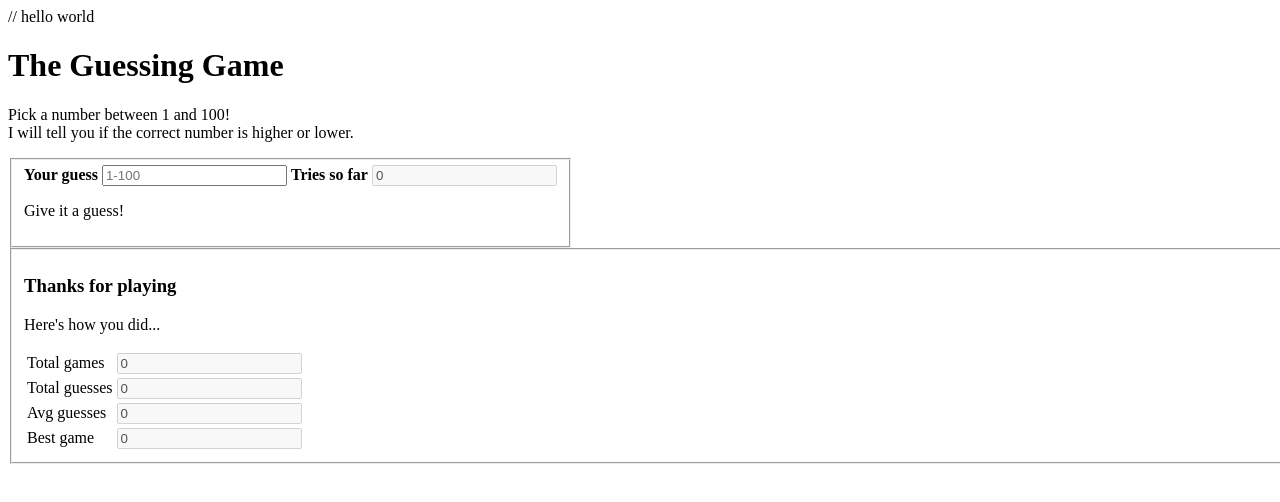
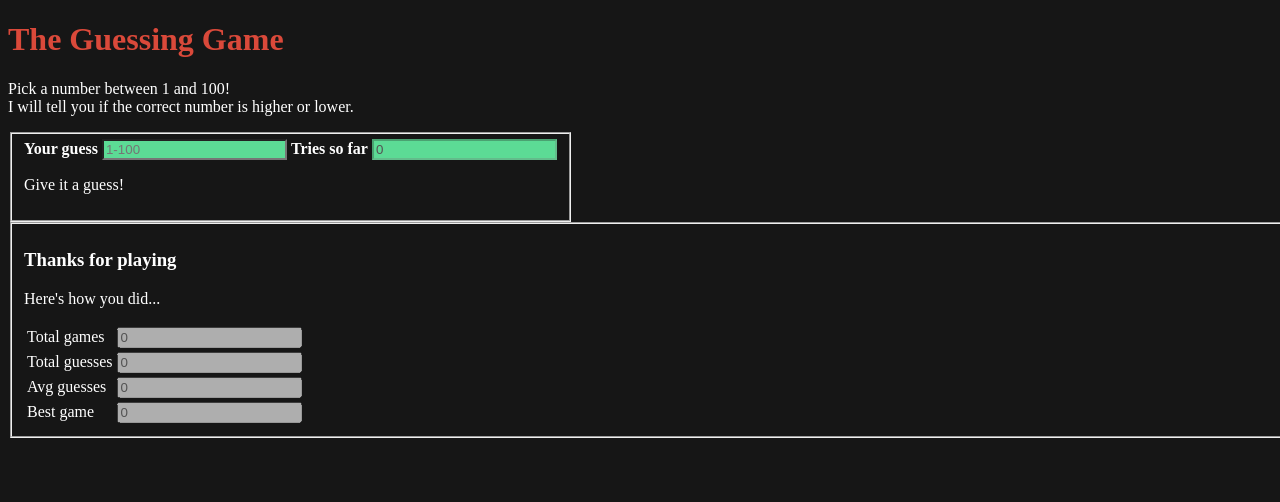
Before and after one commit to SamBardsley/Guessing-Game-WebVs, a website: page index.html in a window 1280 px wide. Drawn offline with Linux system fonts and the light colour scheme.

Commit message:
Color Changes

```diff
--- a/index.html
+++ b/index.html
@@ -1,6 +1,22 @@
-// hello world
 <!DOCTYPE html>
 <html>
+  <style>
+    h1 {
+      color:  #da493a;
+    }
+    p {
+      color: #FFFFFF;
+    }
+    b {
+      color: #FFFFFF;
+    }
+    h3 {
+      color: #FFFFFF;
+    }
+    tr {
+      color: #FFFFFF;
+    }
+  </style>
   <head>
     <title>Guessing Game</title>
     <link href="style.css" rel="stylesheet" />
@@ -16,11 +32,11 @@
         <fieldset id="guessing">
         <label>
           <b>Your guess</b>
-          <input type="number" name="guess" id="guess" placeholder="1-100" tabindex="1" />
+          <input type="number" name="guess" id="guess" placeholder="1-100" tabindex="1" style="background-color: #5CDB95"/>
         </label>
         <label>
           <b>Tries so far</b>
-          <input type="number" name="tries" id="tries" value="0" disabled="disabled" />
+          <input type="number" name="tries" id="tries" value="0" disabled="disabled" style="background-color: #5CDB95"/>
         </label>
         <p id="hint">
           Give it a guess!
@@ -28,9 +44,9 @@
       </fieldset>
       <fieldset id="playing">
         <h3>You got it!</h3>
-        <p>It was <input type="number" name="answer" id="answer" disabled="disabled" /></p>
-        <p>You got it right in <input type="number" name="score" id="score" disabled="disabled" /> tries.</p>
-        Do you want to play again <input type="button" value="Yes" id="yes" /> <input type="button" value="No" id="no" />
+        <p>It was <input type="number" name="answer" id="answer" disabled="disabled" style="background-color: #5CDB95"/></p>
+        <p>You got it right in <input type="number" name="score" id="score" disabled="disabled" style="background-color: #5CDB95"/> tries.</p>
+        Do you want to play again <input type="button" value="Yes" id="yes" /> <input type="button" value="No" id="no" style="background-color: #5CDB95"/>
       </fieldset>
       <fieldset id="final">
         <h3>Thanks for playing</h3>
--- a/style.css
+++ b/style.css
@@ -1,4 +1,9 @@
 html, body {
   height: 100%;
   width: 100%;
+  background-color: #161616;
 }
+
+#form {
+  background-color: blue;
+}
```
